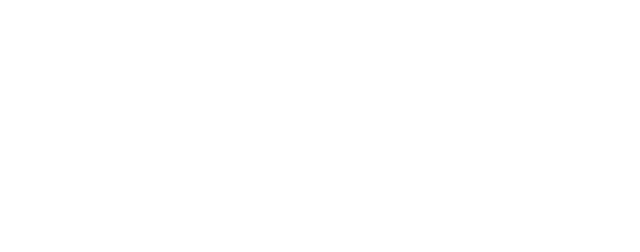
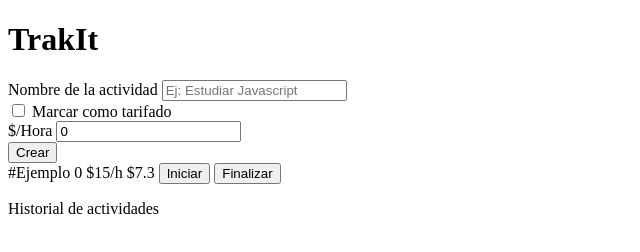
Before and after one commit to adriangrahldev/TrackIt, a plain HTML site: page index.html in a window 1280 px wide. Shown: the whole page, without its empty margins (0-640 px from the left). Drawn offline with Linux system fonts and the light colour scheme.

Commit message:
Establecimiento de estructura general

```diff
--- a/index.html
+++ b/index.html
@@ -1,13 +1,48 @@
 <!DOCTYPE html>
 <html lang="es">
+
 <head>
     <meta charset="UTF-8">
-    <meta name="viewport" content="width=device-width, initial-scale=1.0">
-    <title>TrackIt</title>
-    <link rel="stylesheet" href="./style.css">
-    <script src="./script.js" defer></script>
+    <mehjka name="viewport" content="width=device-width, initial-scale=1.0">
+        <title>TrackIt</title>
+        <link rel="stylesheet" href="./style.css">
+        <script src="./script.js" defer></script>
 </head>
+
 <body>
+    <div class="app">
+        <h1 id="title">Trak<span>It</span></h1>
+        <div class="form-container" id="form-container">
+            <form class="form" id="form">
+                <label for="nameInput">Nombre de la actividad</label>
+                <input type="text" id="nameInput" required placeholder="Ej: Estudiar Javascript">
+                <div class="checkJob">
+                    <input type="checkbox" id="isJobInput">
+                    <label for="isJobInput">Marcar como tarifado</label>
+                </div>
+                <div class="jobForm" id="jobForm">
+                    <label for="hourPrice">$/Hora</label>
+                    <input type="number" value="0" id="hourPrice" placeholder="Tarifa por hora">
+                </div>
+                <button type="submit" id="#addButton">Crear</button>
+            </form>
 
+        </div>
+        <div class="activity">
+            <div class="activityControl" id="activityControl">
+                <span id="activityName">#Ejemplo</span>
+                <span id="activityTime">0</span>
+                <span id="activityPrice">$15/h</span>
+                <span id="activityTotal">$7.3</span>
+                <button id="#startButton" class="active">Iniciar</button>
+                <button id="#stopButton">Finalizar</button>
+            </div>
+            <div class="history">
+                <p>Historial de actividades</p>
+
+            </div>
+        </div>
+    </div>
 </body>
+
 </html>
```
